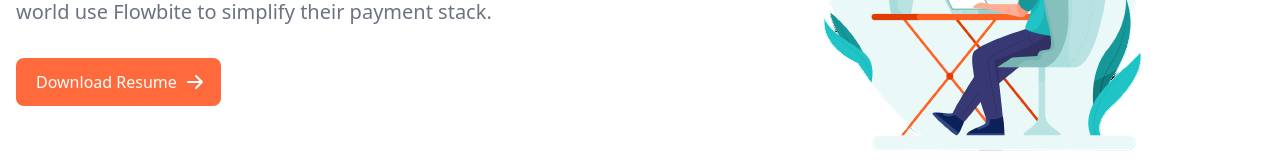
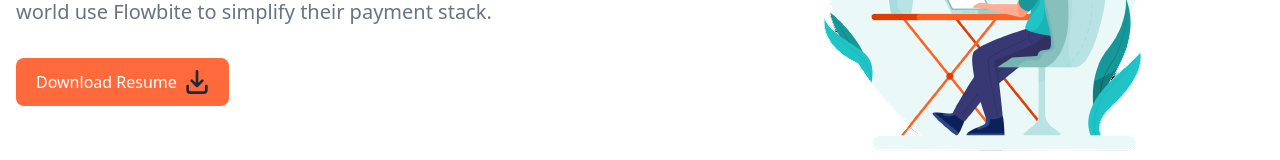
Before and after one commit to Naeemi7/portfolio, a React (Vite) app: page / in a window 1280 px wide. Shown: the part 408-568 px from the top of the page. Built offline with nearby package versions, Linux system fonts and the light colour scheme.

Commit message:
the download button in hero componenet has been finished

```diff
--- a/src/components/Hero.jsx
+++ b/src/components/Hero.jsx
@@ -15,20 +15,23 @@ function Hero() {
             </p>
             <a
               href="#"
-              className="inline-flex items-center justify-center px-5 py-3 mr-3 text-base font-medium text-center text-white rounded-lg bg-buttonColor hover:bg-h1Color hover:text-gray-600 focus:bg-h2Color  focus:text-white"
+              className="inline-flex items-center justify-center px-5 py-3 mr-3 text-base font-medium text-center text-white rounded-lg bg-buttonColor hover:bg-h1Color hover:text-gray-600 focus:bg-h2Color focus:text-white"
             >
               Download Resume
               <svg
-                className="w-5 h-5 ml-2 -mr-1"
-                fill="currentColor"
-                viewBox="0 0 20 20"
+                className="w-6 h-6 text-gray-800 dark:text-white ml-2"
+                aria-hidden="true"
                 xmlns="http://www.w3.org/2000/svg"
+                fill="none"
+                viewBox="0 0 16 18"
               >
                 <path
-                  fillRule="evenodd"
-                  d="M10.293 3.293a1 1 0 011.414 0l6 6a1 1 0 010 1.414l-6 6a1 1 0 01-1.414-1.414L14.586 11H3a1 1 0 110-2h11.586l-4.293-4.293a1 1 0 010-1.414z"
-                  clipRule="evenodd"
-                ></path>
+                  stroke="currentColor"
+                  strokeLinecap="round"
+                  strokeLinejoin="round"
+                  strokeWidth="2"
+                  d="M8 1v11m0 0 4-4m-4 4L4 8m11 4v3a2 2 0 0 1-2 2H3a2 2 0 0 1-2-2v-3"
+                />
               </svg>
             </a>
           </div>
```
